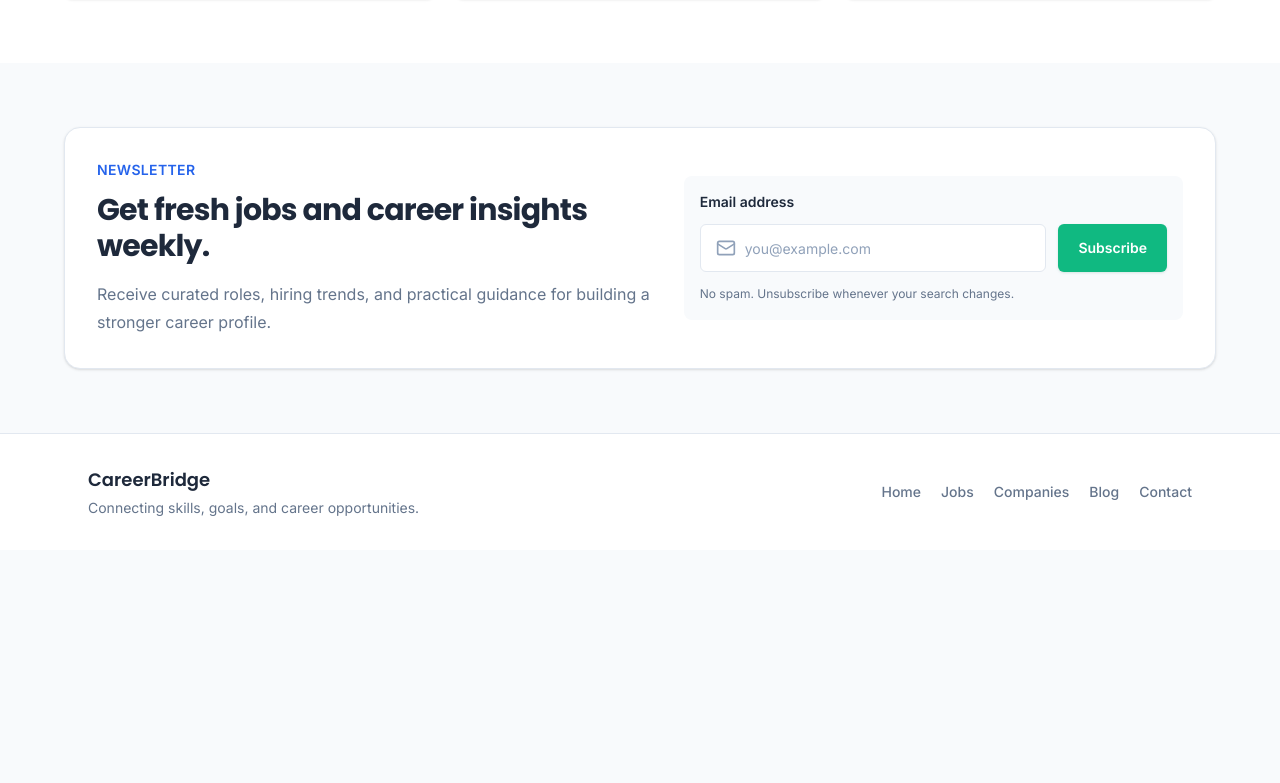
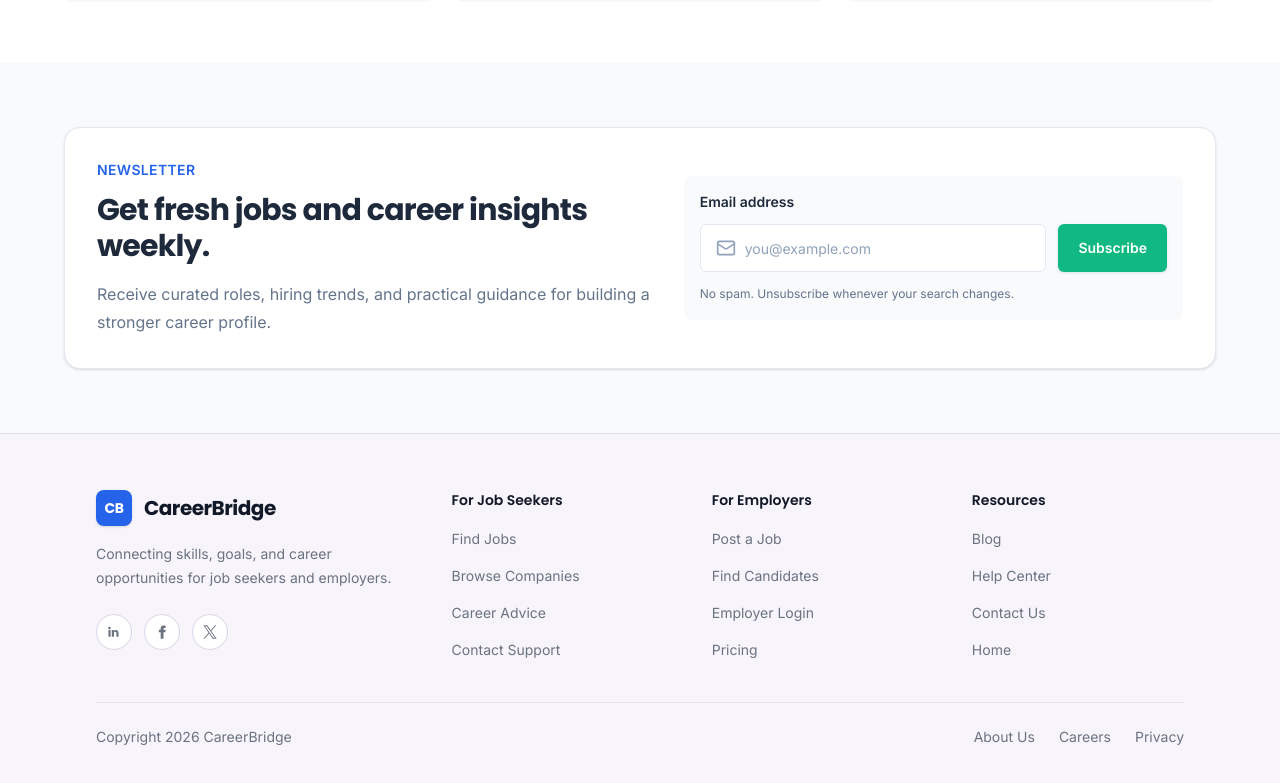
Before and after one commit to Jakirhossain80/careerbridge, a Next.js app in the folder client/: page / in a window 1280 px wide. Shown: the part 5621-6404 px from the top of the page. Before the commit the page ends 6171 px from the top, so only its background shows below. Built offline with nearby package versions, Linux system fonts and the light colour scheme; no server answers.

Commit message:
Footer section updated

```diff
--- a/client/components/layout/PublicFooter.tsx
+++ b/client/components/layout/PublicFooter.tsx
@@ -1,31 +1,136 @@
 import Link from "next/link";
 
-const footerLinks = [
+const linkColumns = [
+  {
+    title: "For Job Seekers",
+    links: [
+      { label: "Find Jobs", href: "/jobs" },
+      { label: "Browse Companies", href: "/companies" },
+      { label: "Career Advice", href: "/blog" },
+      { label: "Contact Support", href: "/contact" },
+    ],
+  },
+  {
+    title: "For Employers",
+    links: [
+      { label: "Post a Job", href: "/register/employer" },
+      { label: "Find Candidates", href: "/companies" },
+      { label: "Employer Login", href: "/login" },
+      { label: "Pricing", href: "/contact" },
+    ],
+  },
+  {
+    title: "Resources",
+    links: [
+      { label: "Blog", href: "/blog" },
+      { label: "Help Center", href: "/contact" },
+      { label: "Contact Us", href: "/contact" },
       { label: "Home", href: "/" },
-  { label: "Jobs", href: "/jobs" },
-  { label: "Companies", href: "/companies" },
-  { label: "Blog", href: "/blog" },
-  { label: "Contact", href: "/contact" },
+    ],
+  },
+];
+
+const socialLinks = [
+  {
+    label: "LinkedIn",
+    href: "https://www.linkedin.com",
+    icon: (
+      <svg viewBox="0 0 24 24" aria-hidden="true" className="size-4 fill-current">
+        <path d="M6.94 8.94H3.69v10.37h3.25V8.94ZM5.31 4.06a1.88 1.88 0 1 0 0 3.75 1.88 1.88 0 0 0 0-3.75Zm13.5 9.42c0-3.13-1.67-4.58-3.9-4.58a3.36 3.36 0 0 0-3.03 1.67h-.05V8.94H8.72v10.37h3.25v-5.13c0-1.35.26-2.66 1.94-2.66 1.65 0 1.67 1.55 1.67 2.75v5.04h3.25v-5.83Z" />
+      </svg>
+    ),
+  },
+  {
+    label: "Facebook",
+    href: "https://www.facebook.com",
+    icon: (
+      <svg viewBox="0 0 24 24" aria-hidden="true" className="size-4 fill-current">
+        <path d="M14.25 8.5V6.88c0-.78.52-.96.89-.96h2.27V2.1L14.28 2.08c-3.48 0-4.27 2.61-4.27 4.28V8.5H7.27v3.94h2.74V22h4.24v-9.56h2.86l.38-3.94h-3.24Z" />
+      </svg>
+    ),
+  },
+  {
+    label: "X",
+    href: "https://x.com",
+    icon: (
+      <svg viewBox="0 0 24 24" aria-hidden="true" className="size-4 fill-current">
+        <path d="M13.91 10.47 21.36 2h-1.77l-6.46 7.35L7.96 2H2l7.82 11.13L2 22h1.77l6.84-7.77L16.08 22h5.96l-8.13-11.53Zm-2.42 2.75-.79-1.1L4.4 3.3h2.71l5.08 7.1.79 1.1 6.61 9.25h-2.71l-5.39-7.53Z" />
+      </svg>
+    ),
+  },
+];
+
+const bottomLinks = [
+  { label: "About Us", href: "/about" },
+  { label: "Careers", href: "/careers" },
+  { label: "Privacy", href: "/privacy" },
 ];
 
 export default function PublicFooter() {
   return (
-    <footer className="border-t border-slate-200 bg-surface">
-      <div className="mx-auto flex w-full max-w-6xl flex-col gap-5 px-6 py-8 sm:flex-row sm:items-center sm:justify-between">
-        <div>
-          <p className="font-heading text-lg font-semibold text-foreground">
-            CareerBridge
+    <footer className="border-t border-[#e4e1ee] bg-[#f7f5fb] text-[#1f2937]">
+      <div className="mx-auto w-full max-w-6xl px-6 py-12 sm:py-14 lg:px-8">
+        <div className="grid gap-10 sm:grid-cols-2 lg:grid-cols-[1.45fr_1fr_1fr_1fr] lg:gap-12">
+          <div className="max-w-sm">
+            <Link
+              href="/"
+              className="inline-flex items-center gap-3 font-heading text-xl font-bold tracking-tight text-[#111827]"
+              aria-label="CareerBridge home"
+            >
+              <span className="flex size-9 items-center justify-center rounded-lg bg-primary text-sm font-bold text-white shadow-sm">
+                CB
+              </span>
+              <span>CareerBridge</span>
+            </Link>
+            <p className="mt-4 max-w-xs text-sm leading-6 text-[#6b7280]">
+              Connecting skills, goals, and career opportunities for job seekers
+              and employers.
             </p>
-          <p className="mt-1 text-sm text-muted">
-            Connecting skills, goals, and career opportunities.
-          </p>
+            <div className="mt-6 flex items-center gap-3">
+              {socialLinks.map((link) => (
+                <a
+                  key={link.label}
+                  href={link.href}
+                  className="flex size-9 items-center justify-center rounded-full border border-[#d8d3e6] bg-white text-[#6b7280] transition hover:border-primary hover:text-primary"
+                  aria-label={link.label}
+                  target="_blank"
+                  rel="noreferrer"
+                >
+                  {link.icon}
+                </a>
+              ))}
+            </div>
           </div>
 
+          {linkColumns.map((column) => (
+            <nav key={column.title} aria-label={column.title}>
+              <h2 className="font-heading text-sm font-semibold text-[#111827]">
+                {column.title}
+              </h2>
+              <ul className="mt-4 space-y-3">
+                {column.links.map((link) => (
+                  <li key={`${column.title}-${link.href}-${link.label}`}>
+                    <Link
+                      href={link.href}
+                      className="text-sm leading-6 text-[#6b7280] transition hover:text-primary"
+                    >
+                      {link.label}
+                    </Link>
+                  </li>
+                ))}
+              </ul>
+            </nav>
+          ))}
+        </div>
+
+        <div className="mt-10 flex flex-col gap-5 border-t border-[#e4e1ee] pt-6 text-sm text-[#6b7280] sm:flex-row sm:items-center sm:justify-between">
+          <p>Copyright 2026 CareerBridge</p>
+
           <nav
-          className="flex flex-wrap gap-x-5 gap-y-3 text-sm font-medium text-muted"
-          aria-label="Footer navigation"
+            className="flex flex-wrap items-center gap-x-6 gap-y-3"
+            aria-label="Footer secondary navigation"
           >
-          {footerLinks.map((link) => (
+            {bottomLinks.map((link) => (
               <Link
                 key={link.href}
                 href={link.href}
@@ -36,6 +141,7 @@ export default function PublicFooter() {
             ))}
           </nav>
         </div>
+      </div>
     </footer>
   );
 }
```
Lines whose indentation alone changed are shown as unchanged.
